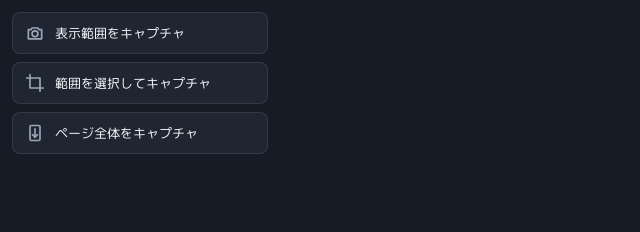
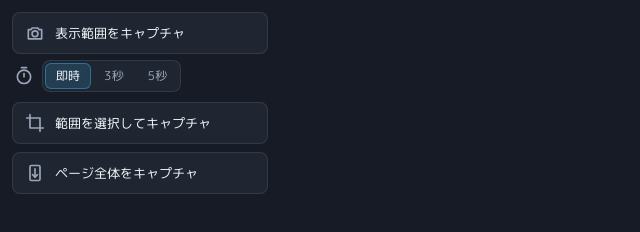
Before and after one commit to joe41203/shotcraft, a website with bundled scripts: page entrypoints/popup/index.html in a window 1280 px wide. Shown: the whole page, without its empty margins (0-640 px from the left). Built offline with nearby package versions, Linux system fonts and the light colour scheme.

Commit message:
feat: 遅延キャプチャ（3秒/5秒）を追加
「表示範囲をキャプチャ」の直下にタイマー選択（即時/3秒/5秒）を置き、選んだ
秒数だけ待ってから撮れるようにする。ホバーメニューやツールチップを出した状態で
撮る用途向け。popup は送信後すぐ閉じ、待機は background 側で行う。

- CaptureVisibleMessage に delayMs?: number を追加（省略時は即時＝後方互換）
- background: 遅延はレート制限枠の予約より前に行い衝突を避ける。待機後に
  アクティブタブを取得するので、待機中のタブ切り替えでも対象を取り違えない
- 待機 ms の正規化を clampCaptureDelayMs（純粋関数）へ切り出しユニットテスト
  （負値/NaN/0以下→即時、上限クランプ）。選択肢は CAPTURE_DELAY_OPTIONS で共有
- popup にセグメント選択 UI とタイマーアイコンを追加（既存トークン準拠）

Claude-Session: https://claude.ai/code/session_01Ne7S7FYvxES3vi5QQnMRMT

```diff
--- a/entrypoints/popup/index.html
+++ b/entrypoints/popup/index.html
@@ -12,6 +12,14 @@
         <span class="icon" data-icon="camera"></span>
         <span class="label">表示範囲をキャプチャ</span>
       </button>
+      <div
+        class="delay-row"
+        role="group"
+        aria-label="キャプチャまでの待機時間"
+      >
+        <span class="icon" data-icon="timer"></span>
+        <div class="delay-segments" id="capture-delay"></div>
+      </div>
       <button id="capture-region" type="button">
         <span class="icon" data-icon="crop"></span>
         <span class="label">範囲を選択してキャプチャ</span>
--- a/entrypoints/popup/main.ts
+++ b/entrypoints/popup/main.ts
@@ -1,3 +1,4 @@
+import { CAPTURE_DELAY_OPTIONS } from "@/lib/capture-delay";
 import { icons } from "@/lib/icons";
 import type { Message } from "@/lib/messages";
 
@@ -6,6 +7,36 @@ import type { Message } from "@/lib/messages";
 for (const el of document.querySelectorAll<HTMLElement>("[data-icon]")) {
 	const name = el.dataset.icon as keyof typeof icons;
 	if (name in icons) el.innerHTML = icons[name];
+}
+
+/**
+ * 遅延キャプチャの待機時間（ms）。「表示範囲をキャプチャ」に適用する。
+ * 既定は 0（即時）で、後方互換のため未選択時は delayMs を付けない。
+ */
+let captureDelayMs = 0;
+
+/** タイマー選択のセグメントボタンを組み立てる（なし/3秒/5秒）。 */
+const delayContainer = document.getElementById("capture-delay");
+if (delayContainer) {
+	const buttons: HTMLButtonElement[] = [];
+	for (const opt of CAPTURE_DELAY_OPTIONS) {
+		const btn = document.createElement("button");
+		btn.type = "button";
+		btn.className = "delay-segment";
+		btn.textContent = opt.label;
+		btn.setAttribute("aria-pressed", String(opt.value === captureDelayMs));
+		if (opt.value === captureDelayMs) btn.classList.add("active");
+		btn.addEventListener("click", () => {
+			captureDelayMs = opt.value;
+			for (const b of buttons) {
+				const on = b === btn;
+				b.classList.toggle("active", on);
+				b.setAttribute("aria-pressed", String(on));
+			}
+		});
+		buttons.push(btn);
+		delayContainer.append(btn);
+	}
 }
 
 /**
@@ -22,7 +53,12 @@ async function send(message: Message): Promise<void> {
 }
 
 document.getElementById("capture-visible")?.addEventListener("click", () => {
-	void send({ type: "CAPTURE_VISIBLE" });
+	// delayMs=0（即時）のときは省略して従来どおりのメッセージにする（後方互換）。
+	void send(
+		captureDelayMs > 0
+			? { type: "CAPTURE_VISIBLE", delayMs: captureDelayMs }
+			: { type: "CAPTURE_VISIBLE" },
+	);
 });
 
 document.getElementById("capture-region")?.addEventListener("click", () => {
--- a/entrypoints/popup/style.css
+++ b/entrypoints/popup/style.css
@@ -67,8 +67,64 @@ button:hover .icon {
   min-width: 0;
 }
 
+/* 遅延キャプチャのタイマー選択（表示範囲キャプチャの直下・控えめに） */
+.delay-row {
+  display: flex;
+  align-items: center;
+  gap: 8px;
+  margin: -2px 2px 2px;
+}
+
+.delay-row .icon {
+  color: var(--text-muted);
+}
+
+.delay-segments {
+  display: inline-flex;
+  gap: 2px;
+  padding: 2px;
+  border: 1px solid var(--border);
+  border-radius: var(--radius-md);
+  background: var(--surface-2);
+}
+
+.delay-segment {
+  width: auto;
+  padding: 3px 10px;
+  border: 1px solid transparent;
+  border-radius: calc(var(--radius-md) - 2px);
+  background: transparent;
+  color: var(--text-muted);
+  font-family: inherit;
+  font-size: 12px;
+  font-variant-numeric: tabular-nums;
+  text-align: center;
+  cursor: pointer;
+  transition:
+    background-color 150ms ease,
+    color 150ms ease;
+}
+
+.delay-segment:hover {
+  background: var(--surface-hover);
+  border-color: var(--border-strong);
+  color: var(--text);
+}
+
+.delay-segment.active {
+  background: color-mix(in srgb, var(--ring) 16%, transparent);
+  border-color: color-mix(in srgb, var(--ring) 42%, transparent);
+  color: var(--text);
+}
+
+.delay-segment:focus-visible {
+  outline: 2px solid var(--ring);
+  outline-offset: 2px;
+}
+
 @media (prefers-reduced-motion: reduce) {
-  button {
+  button,
+  .delay-segment {
     transition: none;
   }
 }
--- /dev/null
+++ b/lib/capture-delay.ts
@@ -0,0 +1,25 @@
+/**
+ * 遅延キャプチャの待機時間（ms）に関する定数と正規化。
+ * popup が選ぶタイマー値と background の待機処理で同じ規則を共有する。
+ */
+
+/** popup のタイマー選択肢（ラベルと待機 ms）。「なし」は 0＝即時。 */
+export const CAPTURE_DELAY_OPTIONS = [
+	{ value: 0, label: "即時" },
+	{ value: 3000, label: "3秒" },
+	{ value: 5000, label: "5秒" },
+] as const;
+
+/** 待機時間の上限（ms）。想定外に長い遅延で待ち続けるのを防ぐ。 */
+export const MAX_CAPTURE_DELAY_MS = 60_000;
+
+/**
+ * 遅延キャプチャの待機 ms を安全な範囲へ正規化する純粋関数。
+ * - undefined / NaN / 非有限 / 0 以下 → 0（即時。後方互換）。
+ * - 上限超過 → MAX_CAPTURE_DELAY_MS。
+ * - それ以外 → 端数を切り捨てた整数 ms。
+ */
+export function clampCaptureDelayMs(delayMs: number | undefined): number {
+	if (delayMs == null || !Number.isFinite(delayMs) || delayMs <= 0) return 0;
+	return Math.min(Math.floor(delayMs), MAX_CAPTURE_DELAY_MS);
+}
--- a/lib/icons.ts
+++ b/lib/icons.ts
@@ -60,6 +60,10 @@ export const icons = {
 	camera: svg(
 		'<path d="M4 8h3l1.5-2h7L17 8h3v11H4z"/><circle cx="12" cy="13" r="3.5"/>',
 	),
+	// 遅延キャプチャ（タイマー／ストップウォッチ）
+	timer: svg(
+		'<circle cx="12" cy="13" r="8"/><path d="M12 13V9"/><path d="M9 2h6"/>',
+	),
 	// 範囲選択キャプチャ（クロップ枠）
 	crop: svg('<path d="M6 2v16h16"/><path d="M18 22V6H2"/>'),
 	// ページ全体キャプチャ（縦長ページ＋下向きスクロール矢印）
```
Also changed, not shown: entrypoints/background.ts (+15 -2 lines), lib/messages.ts (+7 -1 lines), tests/capture-delay.test.ts (added, +49 -0 lines).
